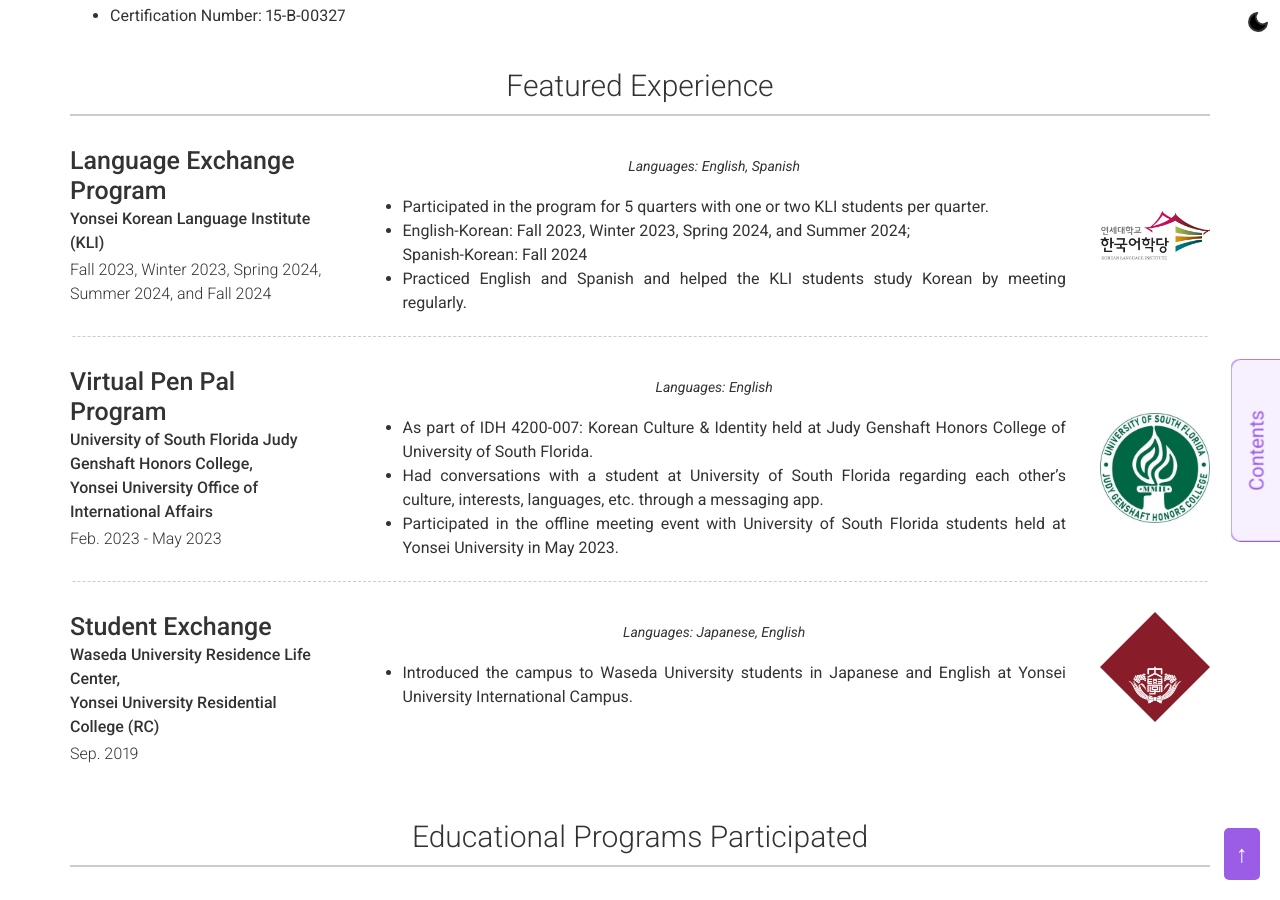
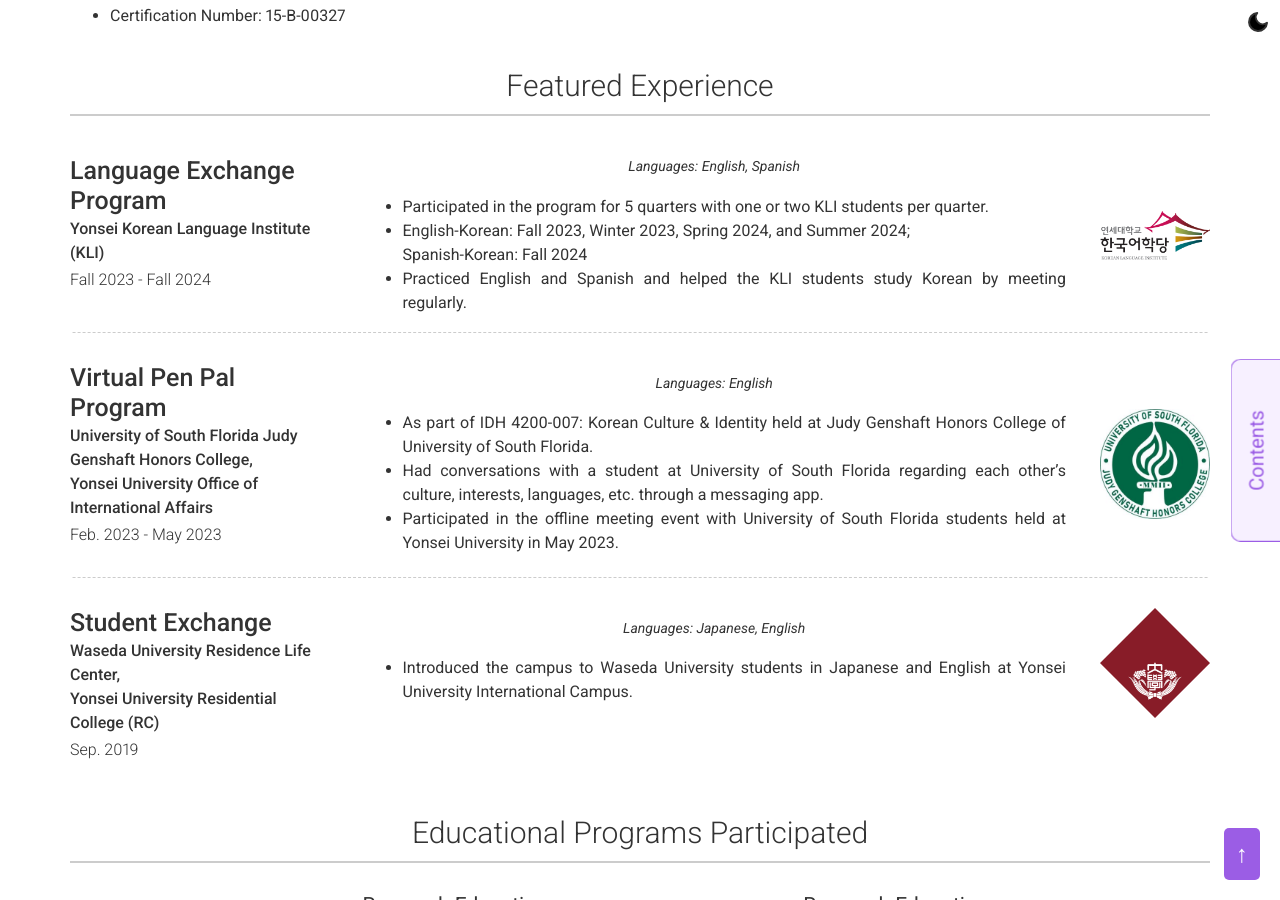
Before and after one commit to fluorite42/deprecated-website, a Jekyll site: the page built from index.markdown, in a window 1280 px wide and 900 px high, scrolled down 4788 px. Built offline with Jekyll 4.4.1, drawn with Linux system fonts in a browser that asks for light colours; nearby versions of some CDN libraries.

Commit message:
MOD featured ex

```diff
--- a/_data/featured_ex.yml
+++ b/_data/featured_ex.yml
@@ -6,7 +6,7 @@
         title: Language Exchange Program
         sub_title: |
           Yonsei Korean Language Institute (KLI)
-        caption: Fall 2023, Winter 2023, Spring 2024, Summer 2024, and Fall 2024
+        caption: Fall 2023 - Fall 2024
         quote: >
           Languages: English, Spanish
         description: |
```
